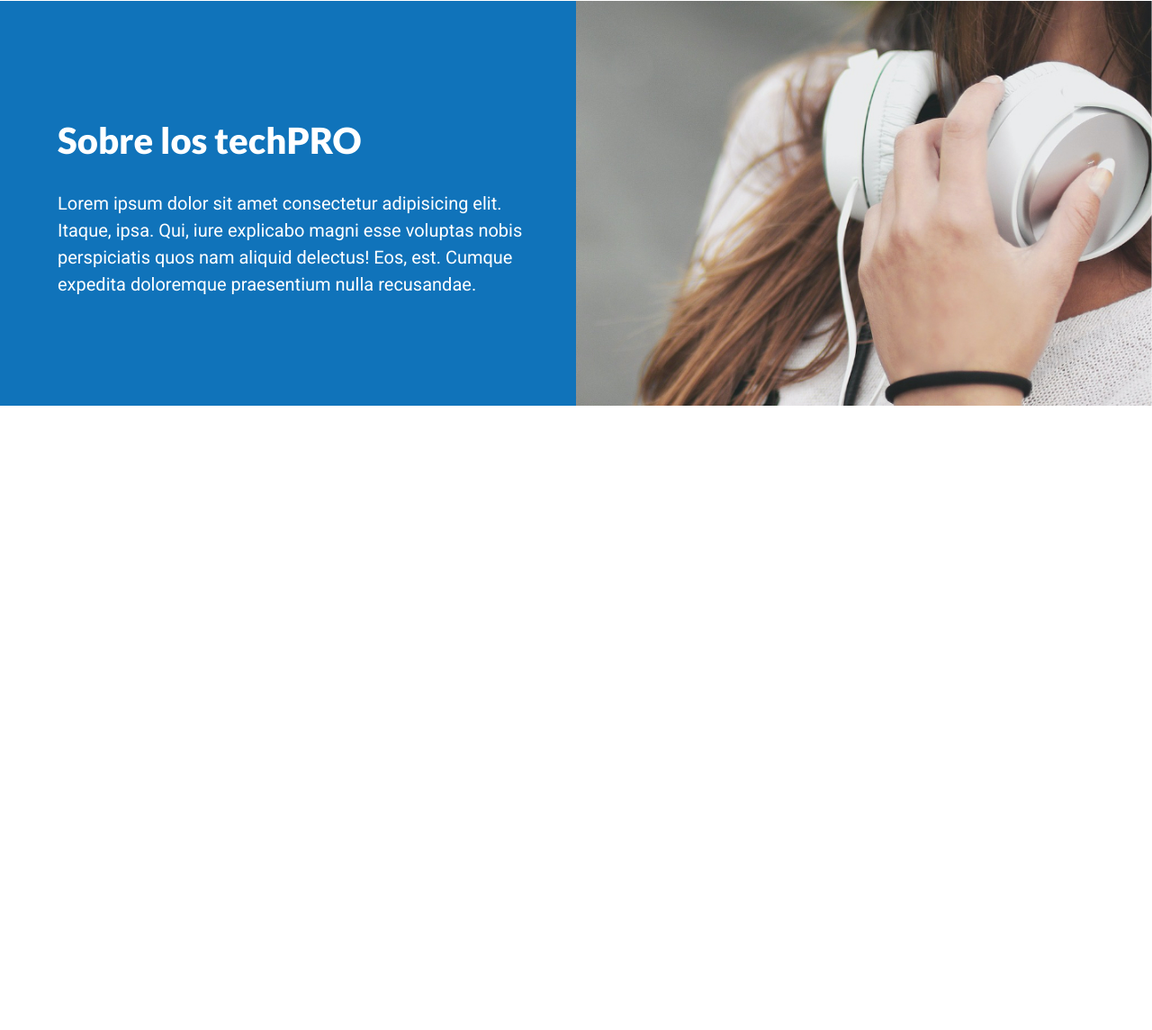
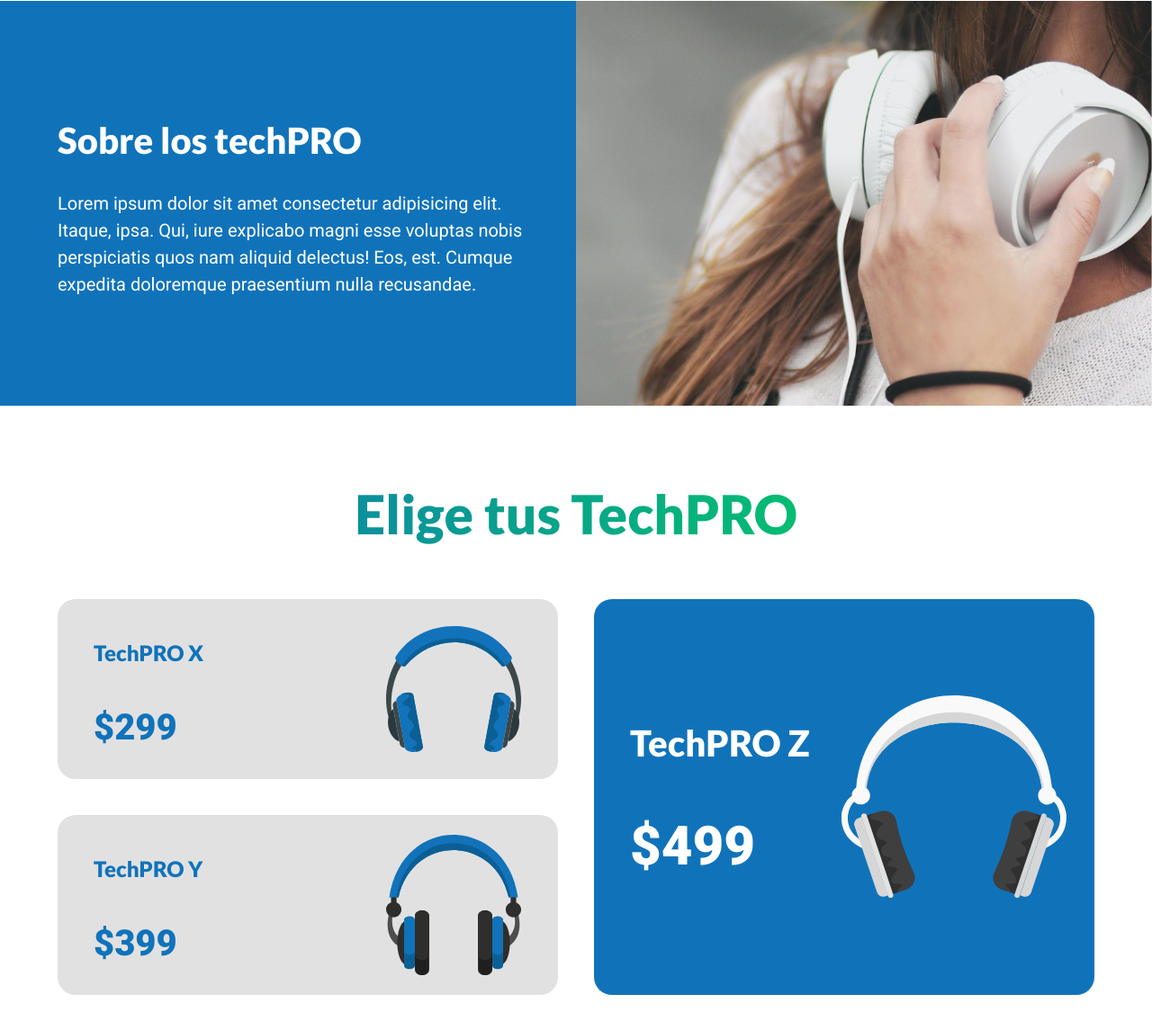
Before and after one commit to JorgeCampos2001/practice-techPRO, a plain HTML site: page index.html in a window 1280 px wide. Shown: the part 1088-2233 px from the top of the page at 90% size. Before the commit the page ends 1539 px from the top, so only its background shows below. Drawn offline with Linux system fonts and the light colour scheme.

Commit message:
headfone selector added to site

```diff
--- a/css/styles.css
+++ b/css/styles.css
@@ -235,3 +235,103 @@ html {
     font-size: 2rem;
     line-height: 1.5;
 }
+
+/**modelos**/
+.Models {
+    padding: var(--separation) 0;
+}
+
+.header-models {
+    font-size: 6rem;
+    margin-bottom: var(--separation);
+}
+
+.models-list{
+    display: flex;
+    flex-direction: column-reverse;
+}
+
+@media (min-width: 992px) {
+    .models-list{
+        display: grid;
+        grid-template-columns: repeat(2, 1fr);
+        grid-template-rows: repeat(2, 20rem);
+        gap: 4rem;
+    }
+}
+
+.model {
+    background-color: var(--lightGrey);
+    margin-bottom: 2rem;
+    padding-left: 4rem;
+    color: var(--primaryColor);
+    border-radius: 2rem;
+    min-height: 20rem;
+    display: flex;
+    flex-direction: column;
+    justify-content: center;
+    background-repeat: no-repeat;
+    background-position: 90% center;
+    background-size: 15rem;
+    display: flex;
+    flex-direction: column;
+    justify-content: center;
+    transition-property: transform background-size;
+    transition-duration: 300ms;
+}
+
+.model:hover {
+    transform: scale(1.1);
+    background-size: 30rem;
+
+}
+
+@media (min-width: 992px) {
+    .model {
+        margin-bottom: 0 ;
+    }
+}
+.model h3 {
+    font-size: 2.4rem;
+}
+
+.model .price {
+    font-size: 4rem;
+    font-weight: 900;
+    line-height: 0;
+}
+
+.model:first-of-type {
+    margin-bottom: 0;
+}
+
+.model-x {
+    background-image: url(../img/modelo-x.svg);
+}
+
+.model-y{
+    background-image: url(../img/modelo-y.svg);
+
+}
+
+.model-z {
+    background-image: url(../img/modelo-z.svg);
+    background-color: var(--primaryColor);
+    color: var(--white);
+}
+
+@media (min-width: 992px) {
+    .model-z {
+        grid-column: 2 / 3;
+        grid-row: 1 / 3;
+        background-size: 25rem;
+    }
+
+    .model-z h3 {
+        font-size: 4rem;
+    }
+}
+
+.model-z .price {
+     font-size: 6rem;
+}
--- a/index.html
+++ b/index.html
@@ -92,5 +92,25 @@
         </div>
     </section>
 
+    <main class="conteiner Models">
+        <h2 class="text-center degraded-green header-models">Elige tus TechPRO</h2>
+
+        <div class="models-list">
+            <div class="model model-x">
+                <h3>TechPRO X</h3>
+                <p class="price">$299</p>
+            </div>
+
+            <div class="model model-y">
+                <h3>TechPRO Y</h3>
+                <p class="price">$399</p>
+            </div>
+
+            <div class="model model-z">
+                <h3>TechPRO Z</h3>
+                <p class="price">$499</p>
+            </div>
+        </div>
+    </main>
 </body>
 </html>
```
